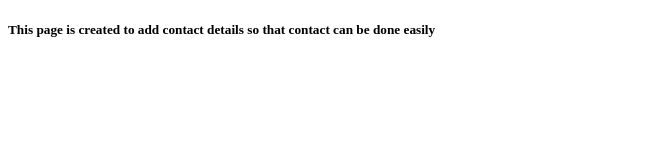
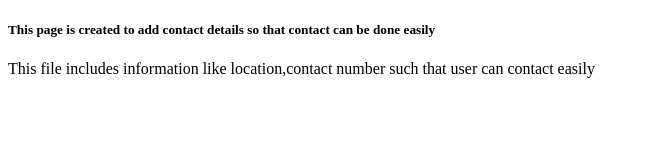
Before and after one commit to prathameshkokadwar04/assignment-9, a plain HTML site: page contact.html in a window 1280 px wide. Shown: the whole page, without its empty margins (0-650 px from the left). Drawn offline with Linux system fonts and the light colour scheme.

Commit message:
contact page edited

```diff
--- a/contact.html
+++ b/contact.html
@@ -5,5 +5,6 @@
 </head>
 <body>
     <h5>This page is created to add contact details so that contact can be done easily</h5>
+    <h51>This file includes information like location,contact number such that user can contact easily</h51>
 </body>
 </html>
```
